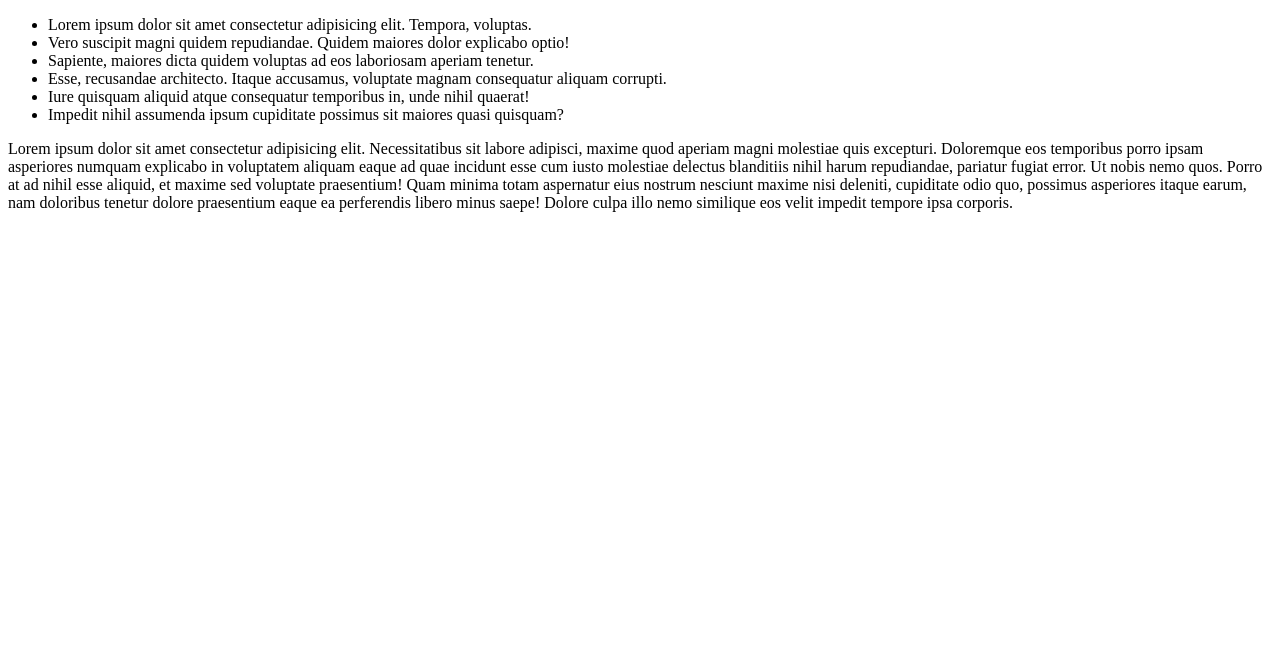
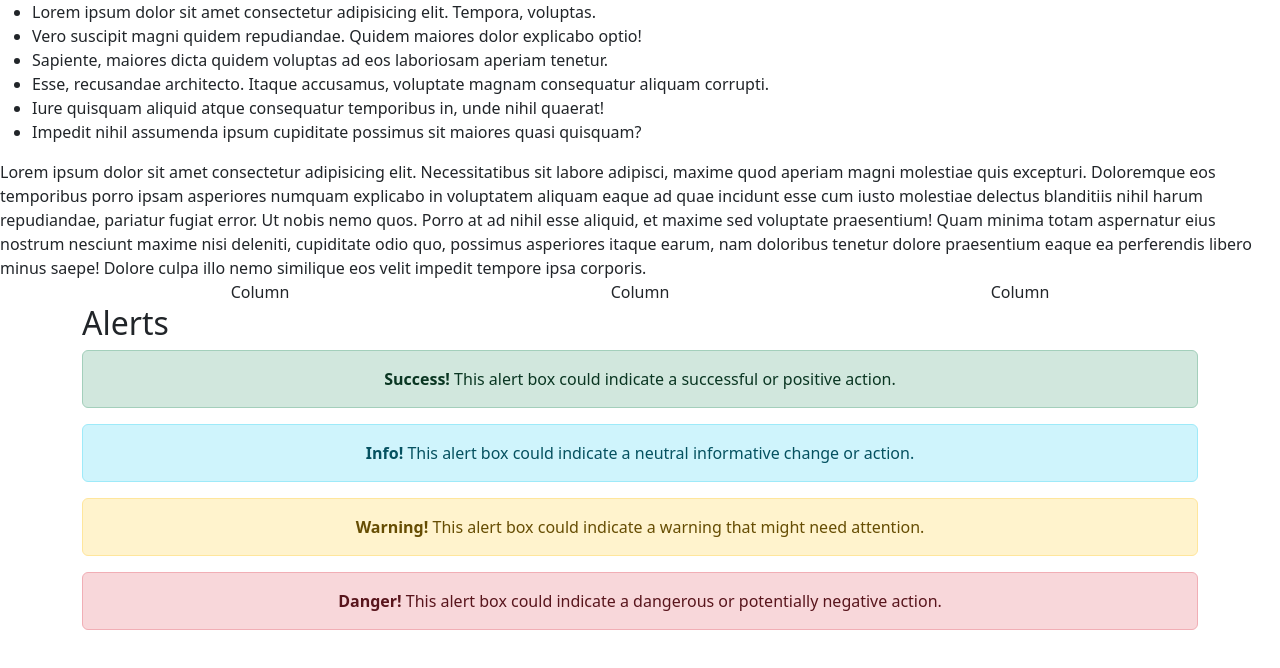
Before and after one commit to vishal0036/git_one, a plain HTML site: page index.html in a window 1280 px wide. Drawn offline with nearby package versions, Linux system fonts and the light colour scheme.

Commit message:
new file add in it

```diff
--- a/index.html
+++ b/index.html
@@ -3,6 +3,7 @@
 <head>
     <meta charset="UTF-8">
     <meta name="viewport" content="width=device-width, initial-scale=1.0">
+    <link rel="stylesheet" href="https://cdn.jsdelivr.net/npm/bootstrap@5.3.3/dist/css/bootstrap.min.css">
     <title>Document</title>
 </head>
 <body>
@@ -17,5 +18,49 @@
         </ul>
     </div>
     <section>Lorem ipsum dolor sit amet consectetur adipisicing elit. Necessitatibus sit labore adipisci, maxime quod aperiam magni molestiae quis excepturi. Doloremque eos temporibus porro ipsam asperiores numquam explicabo in voluptatem aliquam eaque ad quae incidunt esse cum iusto molestiae delectus blanditiis nihil harum repudiandae, pariatur fugiat error. Ut nobis nemo quos. Porro at ad nihil esse aliquid, et maxime sed voluptate praesentium! Quam minima totam aspernatur eius nostrum nesciunt maxime nisi deleniti, cupiditate odio quo, possimus asperiores itaque earum, nam doloribus tenetur dolore praesentium eaque ea perferendis libero minus saepe! Dolore culpa illo nemo similique eos velit impedit tempore ipsa corporis.</section>
+
+    <div class="container text-center">
+        <div class="row">
+          <div class="col">
+            Column
+          </div>
+          <div class="col">
+            Column
+          </div>
+          <div class="col">
+            Column
+          </div>
+        </div>
+      </div>
+
+
+      <div class="container">
+        <h2>Alerts</h2>
+        <div class="alert alert-success text-center">
+          <strong>Success!</strong> This alert box could indicate a successful or positive action.
+        </div>
+        <div class="alert alert-info text-center">
+          <strong>Info!</strong> This alert box could indicate a neutral informative change or action.
+        </div>
+        <div class="alert alert-warning text-center">
+          <strong>Warning!</strong> This alert box could indicate a warning that might need attention.
+        </div>
+        <div class="alert alert-danger text-center">
+          <strong>Danger!</strong> This alert box could indicate a dangerous or potentially negative action.
+        </div>
+      </div>
+
+
+
+    <script src="https://ajax.googleapis.com/ajax/libs/jquery/3.7.1/jquery.min.js"></script>
+    <script src="https://cdn.jsdelivr.net/npm/@popperjs/core@2.11.8/dist/umd/popper.min.js" integrity="sha384-I7E8VVD/ismYTF4hNIPjVp/Zjvgyol6VFvRkX/vR+Vc4jQkC+hVqc2pM8ODewa9r" crossorigin="anonymous"></script>
+<script src="https://cdn.jsdelivr.net/npm/bootstrap@5.3.3/dist/js/bootstrap.min.js" integrity="sha384-0pUGZvbkm6XF6gxjEnlmuGrJXVbNuzT9qBBavbLwCsOGabYfZo0T0to5eqruptLy" crossorigin="anonymous"></script>
+    <script>
+       $(document).ready(function(){
+
+alert('sdvnasfjd');
+
+});
+    </script>
 </body>
 </html>
```
